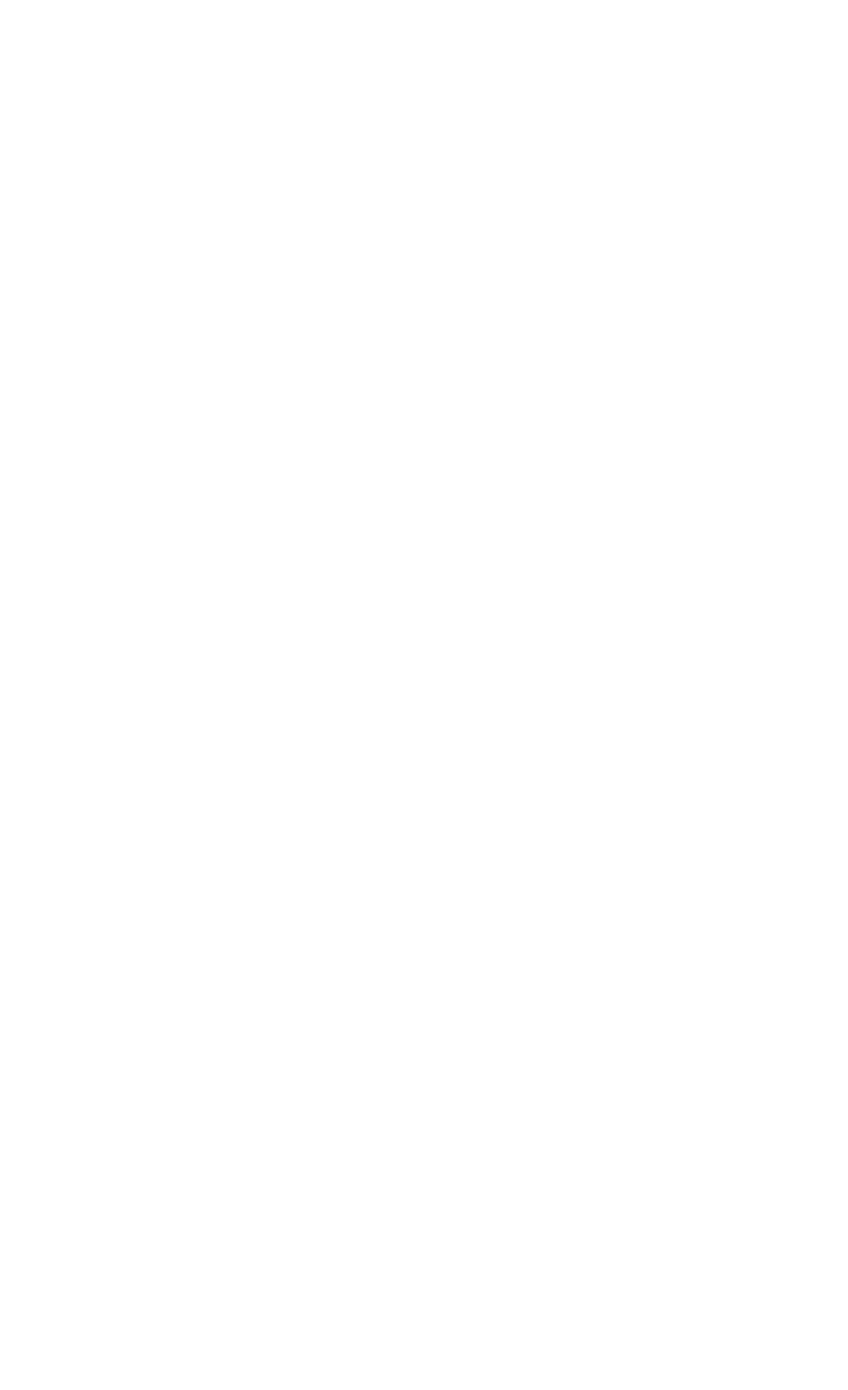
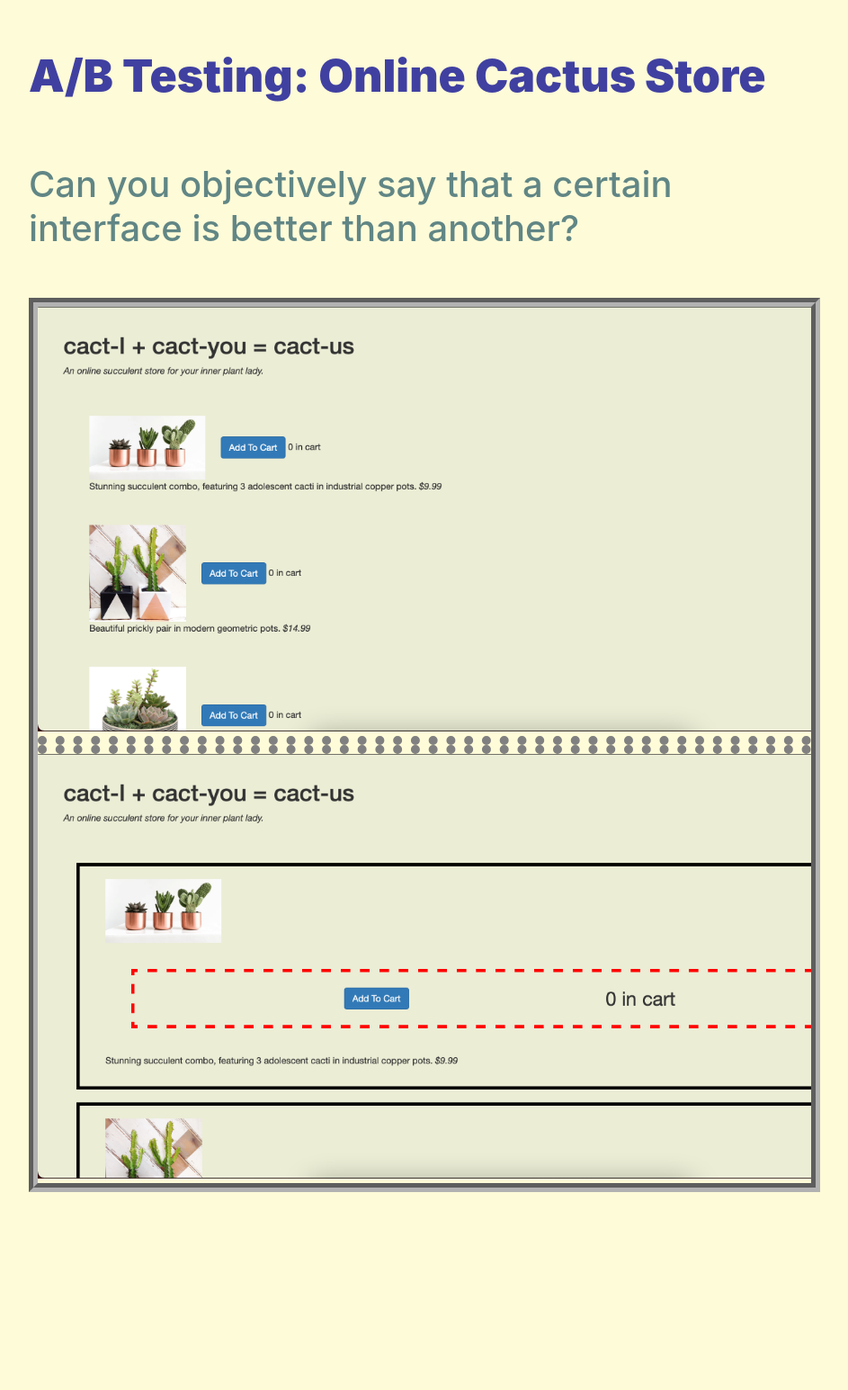
Before and after one commit to devram2000/abtesting, a PHP site: page / in a window 1280 px wide. Before the commit the part shown is empty. Shown: the whole page at 90% size, without its empty margins (168-1111 px from the left). Before the commit the page ends 800 px from the top, so only its background shows below. Run offline with PHP 8.4, Linux system fonts and the light colour scheme.

Commit message:
Initialization

```diff
--- a/home.html
+++ b/home.html
@@ -2,13 +2,26 @@
 
 <html>
   <head>
-    <title>INSERT TITLE HERE!</title>
+    <title>A/B Testing: Online Cactus Store</title>
     <link rel="stylesheet" href="index.css">
-    <!-- TODO: add additional links here! e.g. fonts, icons, more stylesheets, etc. -->
+    <!-- Deployment link: -->
     <meta content="width=device-width, initial-scale=1" name="viewport" />
   </head>
 
   <body>
-    <!-- TODO: put your HTML code here! -->
+    <h1>A/B Testing: Online Cactus Store</h1>
+    <h2>
+   		Can you objectively say that a certain interface is better than another?
+    </h2>
+    <a target="_blank" rel="noopener noreferrer" href="https://ancient-wave-03024.herokuapp.com">
+      <div class ="webpage">
+        <div class="webpage_a">
+          <img src="a_webpage.png" alt="A Webpage"/>
+        </div>
+        <div class="webpage_b">
+          <img src="b_webpage.png"  alt="B Webpage"/>
+        <div>
+      <div>
+    </a>
   </body>
 </html>
--- a/index.css
+++ b/index.css
@@ -1 +1,100 @@
 /* Put your style information here! */
+
+body {
+    margin: 0px;
+    padding: 0px;
+
+    display: flex;
+    flex-flow: column wrap;
+    background: #fefbd8;
+
+    font-family: -apple-system, BlinkMacSystemFont, "Segoe UI", Rboto, Oxygen-Sans, Ubuntu, Cantarell, "Helvetica Neue", sans-serif;
+    color: #36486b;
+    font-size: 20px;
+}
+
+
+
+@media screen and (min-width: 400px) and (max-width: 799px) {
+    body {
+         margin: 100px;
+         margin-top: 20px;
+    }
+
+
+}
+
+@media screen and (min-width: 800px) {
+    body {
+         margin: 200px;
+         margin-top: 20px;
+    }
+
+
+}
+
+@media screen and (max-width: 350px) {
+
+
+}
+
+img {
+    max-width: 100%;
+    height: auto;
+}
+
+h1 {
+    color: #4040a1;
+    font-weight: 900;
+    font-size: 50px;
+}
+
+h2 {
+    color: #618685;
+    font-weight: 450;
+    font-size: 40px;
+
+}
+
+h3 {
+    color: #4040a1;
+    font-style: italic;
+    font-size: 30px;
+}
+
+h4 {
+    color: #9966ff;
+    font-size: 25px;
+}
+
+h5 {
+    color: #808080;
+    font-size: 20px;
+    font-style: italic;
+
+}
+
+.webpage {
+    display: flex;
+    flex-flow: column nowrap;
+    margin-top: 20px;
+    margin-bottom: 20px;
+    border: groove 10px;
+    border-color: #b2b2b2;
+    transition: 1s ease-in;
+}
+
+
+.webpage:hover {
+    border: groove 20px;
+    border-color: #336699;
+    transition: .3s;
+}
+
+.webpage_a {
+    border-bottom: dotted #808080 10px;
+}
+
+.webpage_b {
+    border-top: dotted #808080 10px;
+}
```
Also changed, not shown: a_webpage.png (added), b_webpage.png (added).
